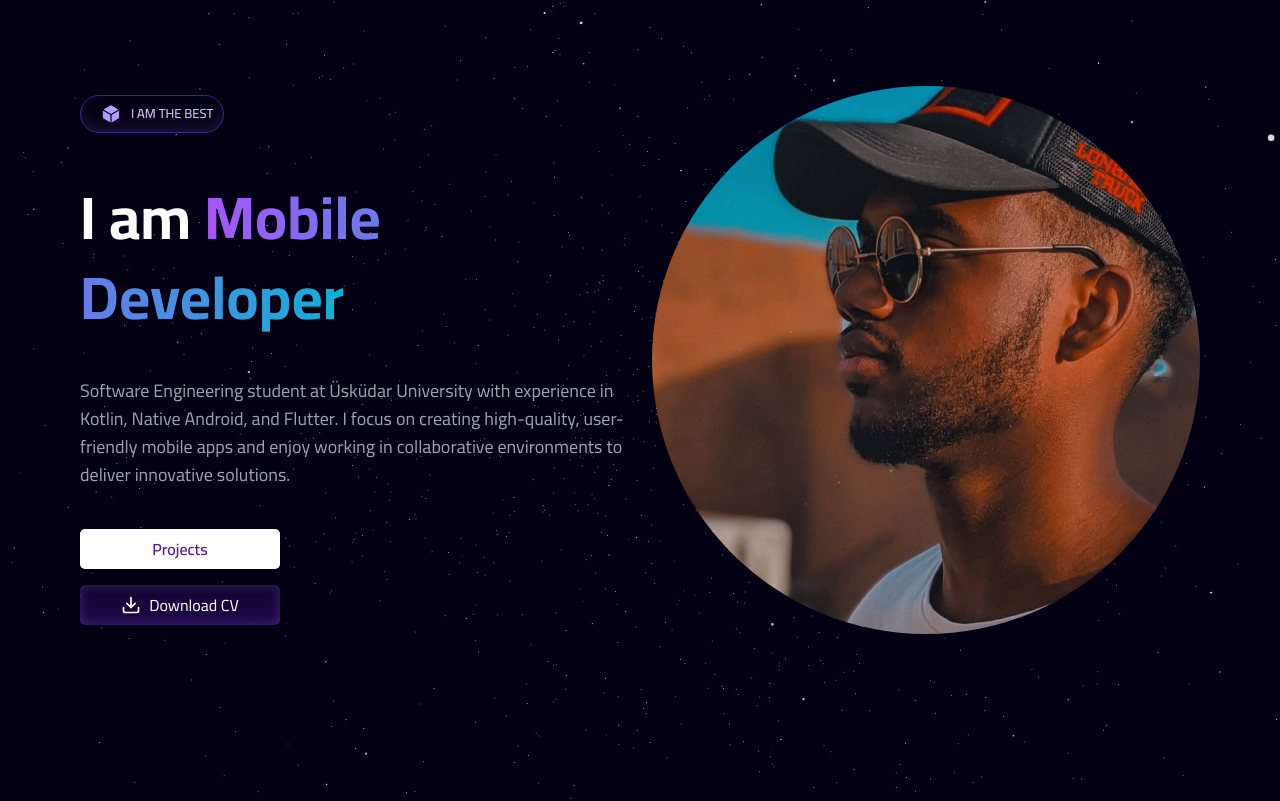
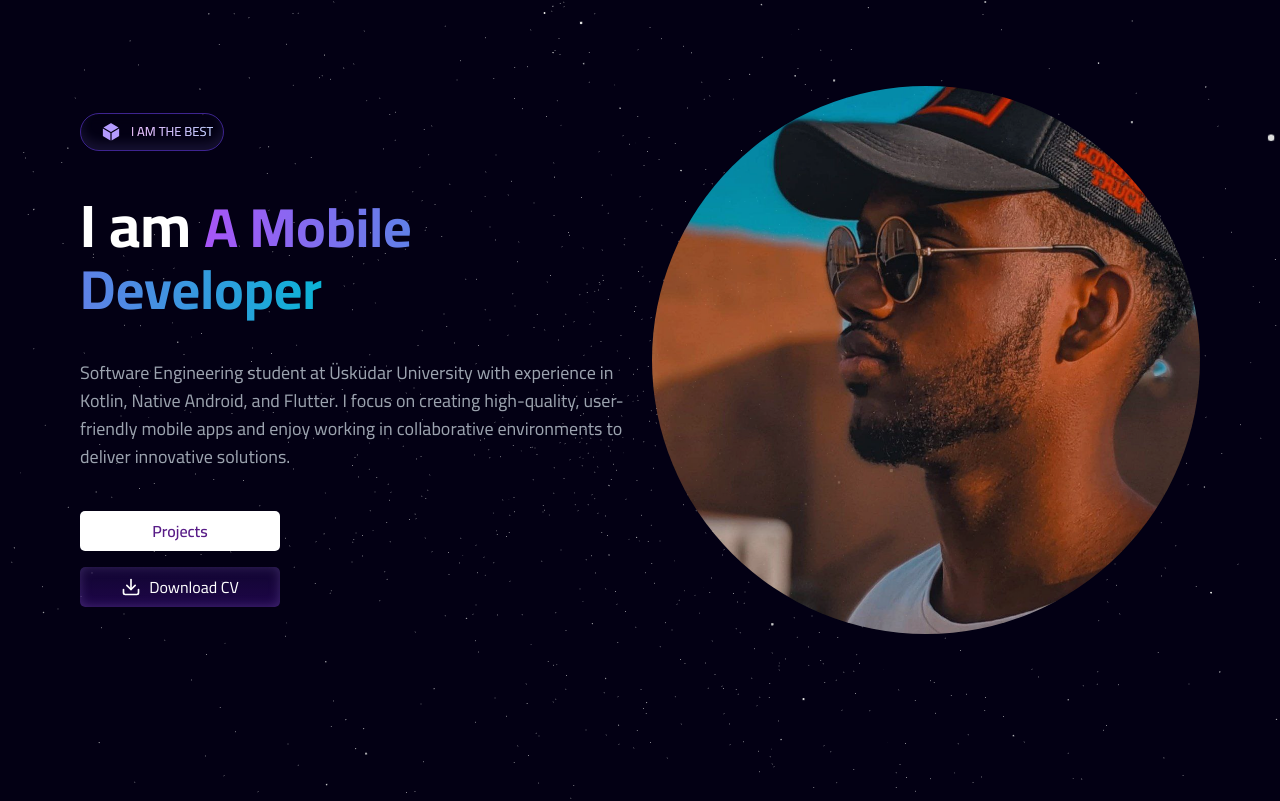
Before and after one commit to 7pak/abdalla_portfolio, a Next.js app: page / in a window 1280 px wide. Shown: the top 801 px of the page. Built offline with nearby package versions, Linux system fonts and the light colour scheme; a web font is replaced by a local one.

Commit message:
first commit

```diff
--- a/components/sub/HeroContent.tsx
+++ b/components/sub/HeroContent.tsx
@@ -34,14 +34,14 @@ const HeroContent = () => {
           variants={slideInFromLeft(0.2)}
           className="flex flex-col gap-6 mt-6 text-6xl max-md:text-[56px] max-sm:text-[32px] font-bold text-white max-w-[600px] max-md:max-w-full max-md:w-full w-auto h-auto"
         >
-          <span className="leading-[80px] max-sm:leading-[50px] max-md:text-center">
+          <span className="leading-[60px] max-sm:leading-[50px] max-md:text-center">
             I am{" "}
             <TypeAnimation
-              className="text-transparent text-[60px] max-md:text-[48px] max-sm:text-[32px] font-bold bg-clip-text bg-gradient-to-r from-purple-500 to-cyan-500"
+              className="text-transparent text-[55px] max-md:text-[48px] max-sm:text-[32px] font-bold bg-clip-text bg-gradient-to-r from-purple-500 to-cyan-500"
               sequence={[
                 "Abdalla Tawfig",
                 3000,
-                "Mobile Developer",
+                "A Mobile Developer",
                 2000,
               ]}
               wrapper="span"
```
Also changed, not shown: public/logo.png.
